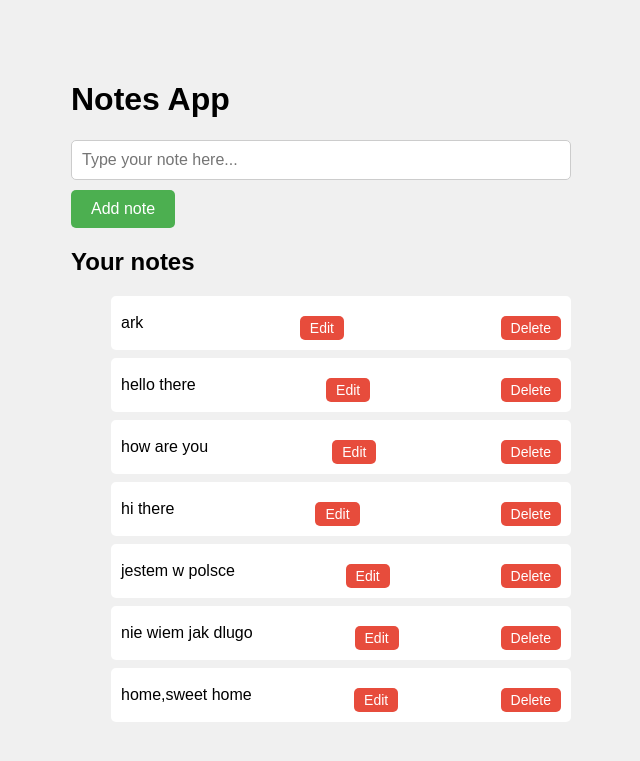
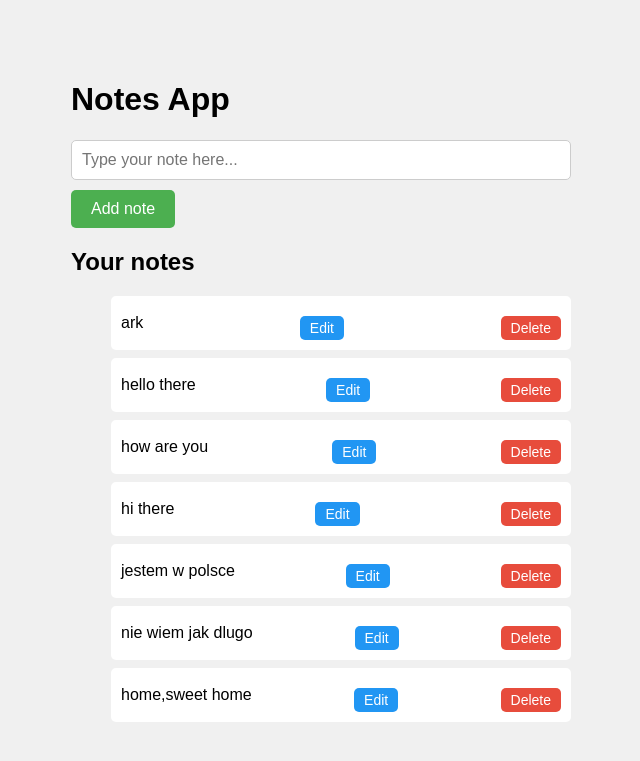
Before and after one commit to Akakiusz/flask-notes-app, a Flask app: page / in a window 1280 px wide. Shown: the top 761 px of the page, without its empty margins (319-959 px from the left). Run offline with Flask 3, Linux system fonts and the light colour scheme.

Commit message:
Update style.css
notes list with separate colours

```diff
--- a/STATIC/style.css
+++ b/STATIC/style.css
@@ -37,10 +37,19 @@ button {
     justify-content: space-between;
     align-items: center;
 }
-/* Style for delete buttons inside the notes list */
+/* Shared style for buttons inside the notes list */
 #notesList button {
     margin-left: 10px;
     padding: 4px 10px;
     font-size: 14px;
+}
+
+/* Edit button — blue */
+.edit-btn {
+    background-color: #2196F3;
+}
+
+/* Delete button — red */
+.delete-btn {
     background-color: #e74c3c;
 }
```
